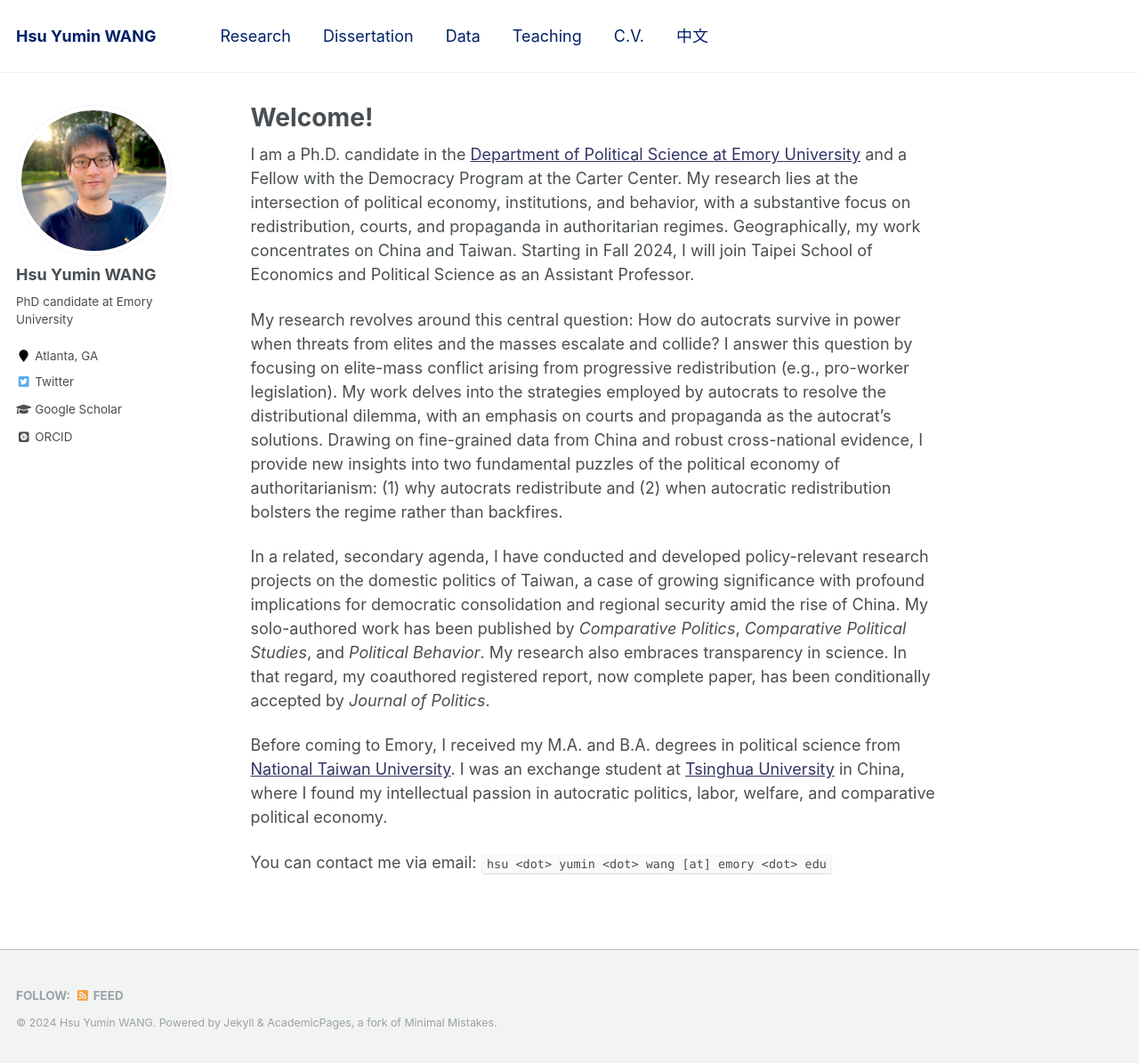
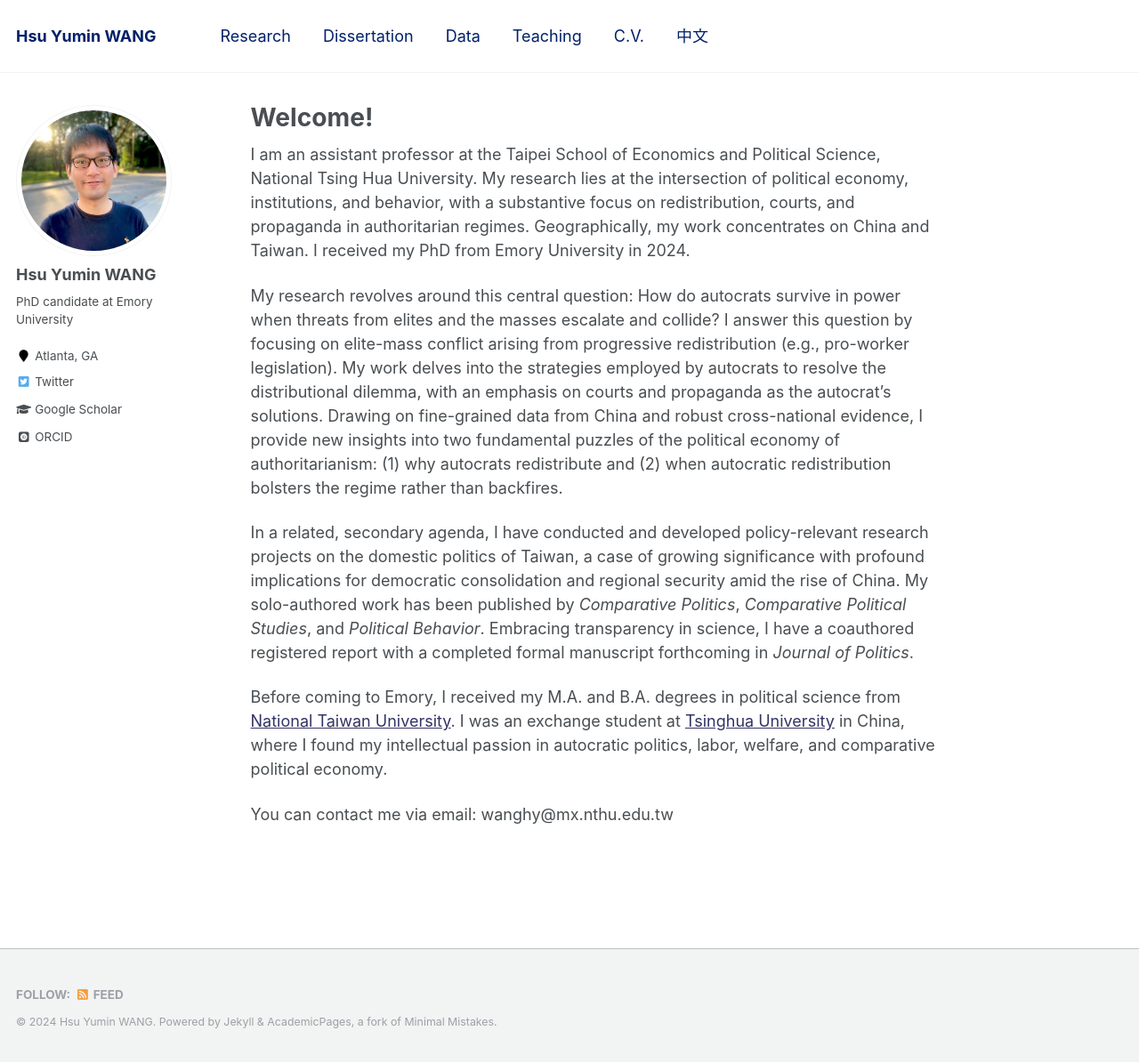
Before and after one commit to hsuyumin/hsuyumin.github.io, a Jekyll site: the page built from _pages/about.md, in a window 1280 px wide and 1195 px high. Shown: the whole window at 89% size. Built offline with Jekyll 4.4.1, drawn with Linux system fonts in a browser that asks for light colours; some web fonts are replaced.

Commit message:
Update about.md

```diff
--- a/_pages/about.md
+++ b/_pages/about.md
@@ -8,12 +8,12 @@ redirect_from:
   - /about.html
 ---
 
-I am a Ph.D. candidate in the [Department of Political Science at Emory University](http://polisci.emory.edu/home/) and a Fellow with the Democracy Program at the Carter Center. My research lies at the intersection of political economy, institutions, and behavior, with a substantive focus on redistribution, courts, and propaganda in authoritarian regimes. Geographically, my work concentrates on China and Taiwan. Starting in Fall 2024, I will join Taipei School of Economics and Political Science as an Assistant Professor.
+I am an assistant professor at the Taipei School of Economics and Political Science, National Tsing Hua University. My research lies at the intersection of political economy, institutions, and behavior, with a substantive focus on redistribution, courts, and propaganda in authoritarian regimes. Geographically, my work concentrates on China and Taiwan. I received my PhD from Emory University in 2024.
 
 My research revolves around this central question: How do autocrats survive in power when threats from elites and the masses escalate and collide? I answer this question by focusing on elite-mass conflict arising from progressive redistribution (e.g., pro-worker legislation). My work delves into the strategies employed by autocrats to resolve the distributional dilemma, with an emphasis on courts and propaganda as the autocrat's solutions. Drawing on fine-grained data from China and robust cross-national evidence, I provide new insights into two fundamental puzzles of the political economy of authoritarianism: (1) why autocrats redistribute and (2) when autocratic redistribution bolsters the regime rather than backfires.
 
-In a related, secondary agenda, I have conducted and developed policy-relevant research projects on the domestic politics of Taiwan, a case of growing significance with profound implications for democratic consolidation and regional security amid the rise of China. My solo-authored work has been published by _Comparative Politics_, _Comparative Political Studies_, and _Political Behavior_. My research also embraces transparency in science. In that regard, my coauthored registered report, now complete paper, has been conditionally accepted by _Journal of Politics_.
+In a related, secondary agenda, I have conducted and developed policy-relevant research projects on the domestic politics of Taiwan, a case of growing significance with profound implications for democratic consolidation and regional security amid the rise of China. My solo-authored work has been published by _Comparative Politics_, _Comparative Political Studies_, and _Political Behavior_. Embracing transparency in science, I have a coauthored registered report with a completed formal manuscript forthcoming in _Journal of Politics_.
 
 Before coming to Emory, I received my M.A. and B.A. degrees in political science from [National Taiwan University](https://www.ntu.edu.tw/english/). I was an exchange student at [Tsinghua University](https://www.tsinghua.edu.cn/en/) in China, where I found my intellectual passion in autocratic politics, labor, welfare, and comparative political economy.
 
-You can contact me via email: `hsu <dot> yumin <dot> wang [at] emory <dot> edu`
+You can contact me via email: wanghy@mx.nthu.edu.tw
```
